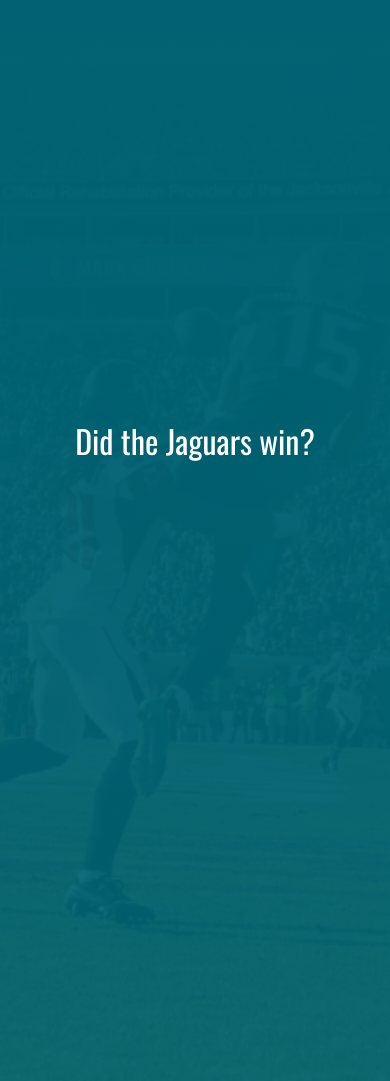
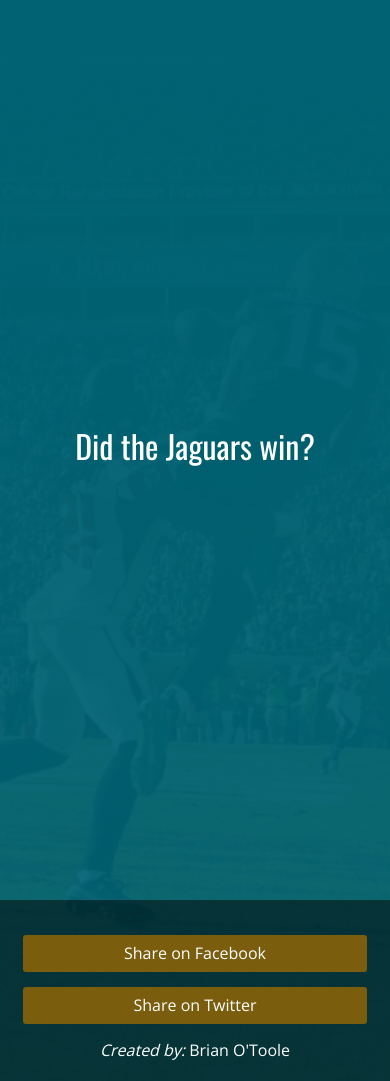
Before and after one commit to brianotoole/didjagswin, a Jekyll site: the page built from index.html, in a window 390 px wide. Built offline with Jekyll 4.4.1, drawn with Linux system fonts in a browser that asks for light colours; nearby versions of some CDN libraries.

Commit message:
responsive improvements

```diff
--- a/_sass/_layout.scss
+++ b/_sass/_layout.scss
@@ -29,9 +29,9 @@
   bottom: 0;
   text-align: center;
   background: rgba($color-black, 0.5);
-  @media (max-width: $bp-md) {
-    position: relative;
-  }
+  //@media (max-width: $bp-md) {
+  //  position: relative;
+  //}
 }
 
 // Site-specific
@@ -73,8 +73,8 @@
   left: 0;
   width: 100%;
   text-align: center;
-  transform: translate(0%, -100%);
-  -webkit-transform: translate(0%, -100%);
+  transform: translate(0%, -95%);
+  -webkit-transform: translate(0%, -95%);
   @media (min-width: $bp-md) {
     transform: translate(0%, -45%);
     -webkit-transform: translate(0%, -45%);
```
